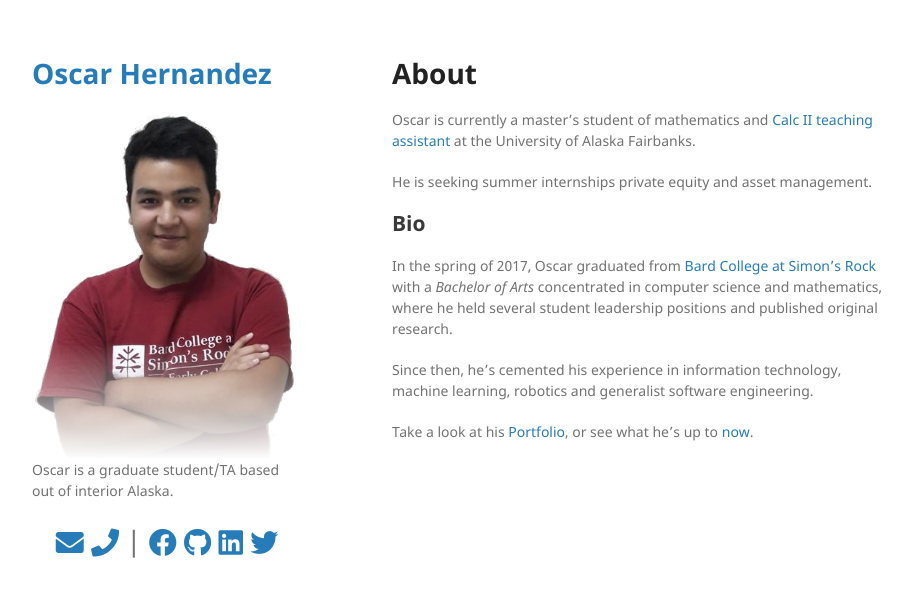
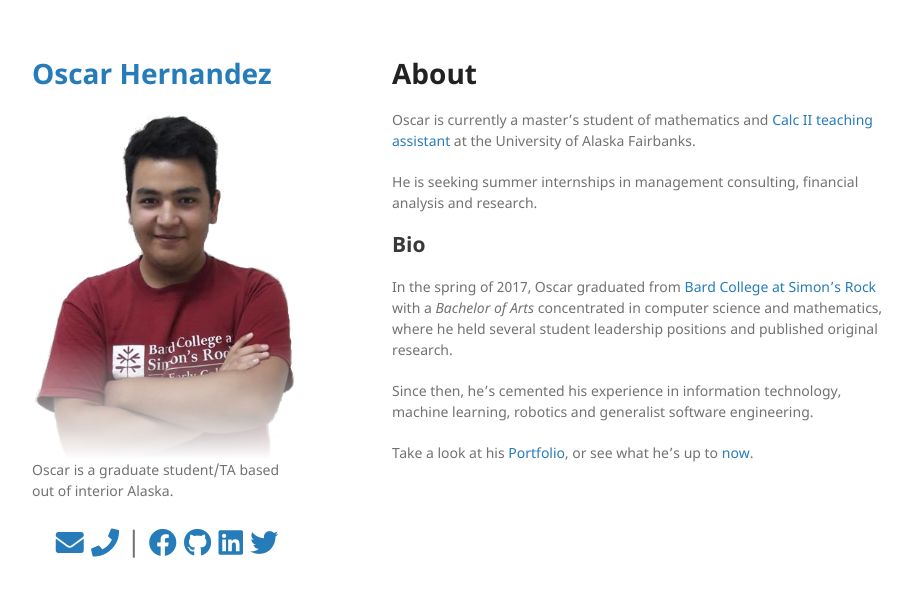
Before and after one commit to mathemonads/mathemonads.github.io, a Jekyll site: the page built from index.md, in a window 1280 px wide. Shown: the top 597 px of the page, without its empty margins (178-1090 px from the left). Built offline with Jekyll 4.4.1, drawn with Linux system fonts in a browser that asks for light colours; nearby versions of some CDN libraries.

Commit message:
update resume

```diff
--- a/index.md
+++ b/index.md
@@ -7,7 +7,7 @@ layout: default
 
 Oscar is currently a master's student of mathematics and [Calc II teaching assistant](https://sites.google.com/alaska.edu/oihernandez) at the University of Alaska Fairbanks.
 
-He is seeking summer internships private equity and asset management.
+He is seeking summer internships in management consulting, financial analysis and research.
 
 ## Bio
 In the spring of 2017, Oscar graduated from [Bard College at Simon's Rock](https://simons-rock.edu/news/students-win-prize-physics-research.php "Simon's Rock") with a _Bachelor of Arts_ concentrated in computer science and mathematics, where he held several student leadership positions and published original research.
```
Also changed, not shown: 1 other file.
